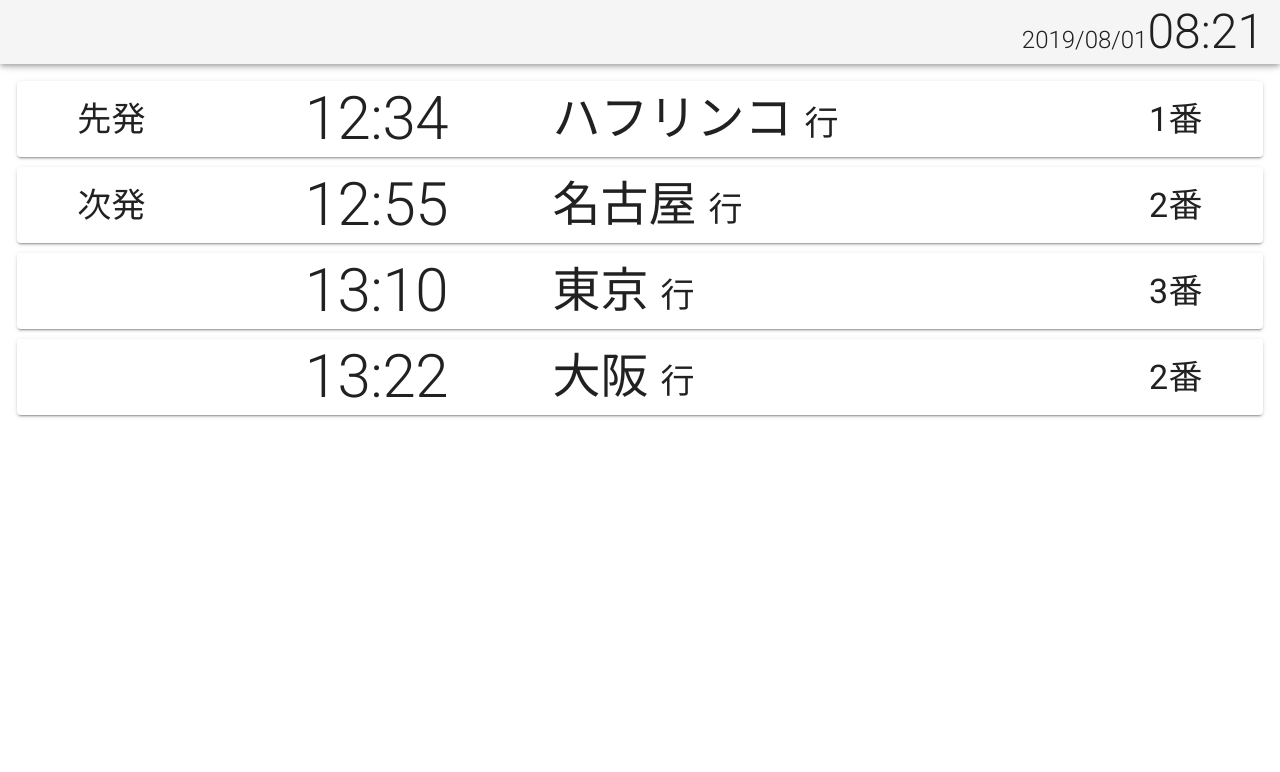
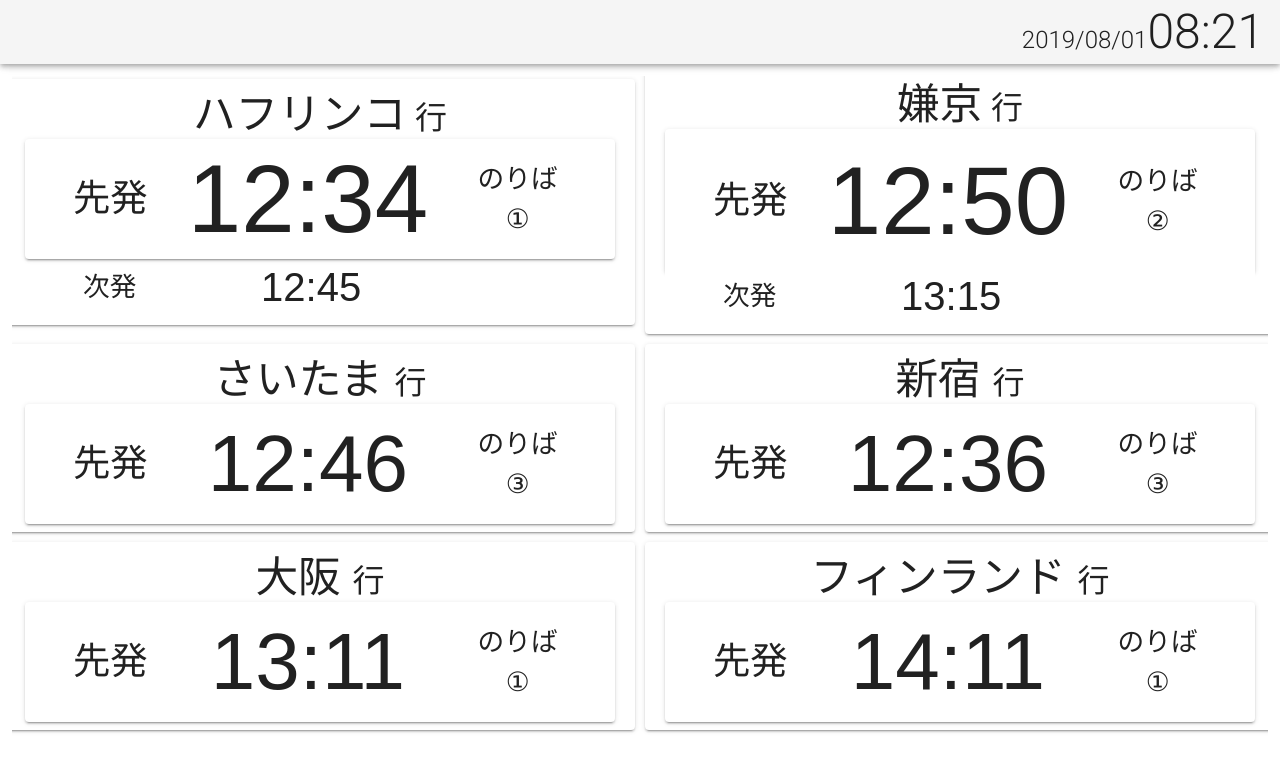
Before and after one commit to fubira/vue-timetable, a Vue app: page / in a window 1280 px wide. Shown: the top 772 px of the page. Built offline with nearby package versions, Linux system fonts and the light colour scheme.

Commit message:
レイアウト調整

```diff
--- a/src/components/HelloWorld.vue
+++ b/src/components/HelloWorld.vue
@@ -1,59 +1,118 @@
 <template>
   <v-container fluid>
-    <v-layout column>
-      <v-card class="item">
-        <v-flex xsl2>
-          <div class="resultContainer">
-            <v-layout align-center justify-space-around row fill-height>
-              <div style="width: 10%" class="display-1">先発</div>
-              <div class="display-3">12:34</div>
-              <div style="width: 40%" class="display-2">ハフリンコ <span class="display-1">行</span></div>
-              <div class="display-1">1番</div>
+    <v-responsive :aspect-ratio="16/9">
+      <v-layout align-center justify-space-around row>
+        <v-flex xs6>
+          <v-card class="item-large">
+            <v-layout align-center justify-center row fill-height>
+              <div class="place">ハフリンコ<span class="postfix"> 行</span></div>
             </v-layout>
-          </div>
+            <v-layout column>
+              <v-card class="timetable first">
+                <v-layout align-center justify-space-between row>
+                  <div class="timetable-title">先発</div>
+                  <div class="timetable-time">12:34</div>
+                  <div class="timetable-station">のりば<br>①</div>
+                </v-layout>
+              </v-card>
+              <v-card class="timetable second" flat>
+                <v-layout align-center justify-space-between row>
+                  <div class="timetable-title">次発</div>
+                  <div class="timetable-time">12:45</div>
+                  <div class="timetable-station"></div>
+                </v-layout>
+              </v-card>
+            </v-layout>
+          </v-card>
         </v-flex>
-      </v-card>
 
-      <v-card class="item">
-        <v-flex xsl2>
-          <div class="resultContainer">
-            <v-layout align-center justify-space-around row fill-height>
-              <div style="width: 10%" class="display-1">次発</div>
-              <div class="display-3">12:55</div>
-              <div style="width: 40%" class="display-2">名古屋 <span class="display-1">行</span></div>
-              <div class="display-1">2番</div>
+        <v-flex xs6>
+          <v-card class="item-large">
+            <v-layout align-center justify-center row fill-height>
+              <div class="place">嫌京<span class="postfix"> 行</span></div>
             </v-layout>
-          </div>
+            <v-card class="timetable first">
+              <v-layout align-center justify-space-between row>
+                <div class="timetable-title">先発</div>
+                <div class="timetable-time">12:50</div>
+                <div class="timetable-station">のりば<br>②</div>
+              </v-layout>
+            </v-card>
+            <v-card class="timetable second" flat>
+              <v-layout align-center justify-space-between row>
+                <div class="timetable-title">次発</div>
+                <div class="timetable-time">13:15</div>
+                <div class="timetable-station"></div>
+              </v-layout>
+            </v-card>
+          </v-card>
         </v-flex>
-      </v-card>
+      </v-layout>
 
-      <v-card class="item">
-        <v-flex xsl2>
-          <div class="resultContainer">
-            <v-layout align-center justify-space-around row fill-height>
-              <div style="width: 10%" class="display-1"></div>
-              <div class="display-3">13:10</div>
-              <div style="width: 40%" class="display-2">東京 <span class="display-1">行</span></div>
-              <div class="display-1">3番</div>
+      <v-layout align-center justify-space-around row>
+        <v-flex xs6>
+          <v-card class="item-small">
+            <v-layout align-center justify-center row fill-height>
+              <div class="place">さいたま <span class="postfix">行</span></div>
             </v-layout>
-          </div>
+            <v-card class="timetable first">
+              <v-layout align-center justify-space-between row>
+                <div class="timetable-title">先発</div>
+                <div class="timetable-time">12:46</div>
+                <div class="timetable-station">のりば<br>③</div>
+              </v-layout>
+            </v-card>
+          </v-card>
         </v-flex>
-      </v-card>
 
-      <v-card class="item">
-        <v-flex xsl2>
-          <div class="resultContainer">
-            <v-layout align-center justify-space-around row fill-height>
-              <div style="width: 10%" class="display-1"></div>
-              <div class="display-3">13:22</div>
-              <div style="width: 40%" class="display-2">大阪 <span class="display-1">行</span></div>
-              <div class="display-1">2番</div>
+        <v-flex xs6>
+          <v-card class="item-small">
+            <v-layout align-center justify-center row fill-height>
+              <div class="place">新宿 <span class="postfix">行</span></div>
             </v-layout>
-          </div>
+            <v-card class="timetable first">
+              <v-layout align-center justify-space-between row>
+                <div class="timetable-title">先発</div>
+                <div class="timetable-time">12:36</div>
+                <div class="timetable-station">のりば<br>③</div>
+              </v-layout>
+            </v-card>
+          </v-card>
         </v-flex>
-      </v-card>
+      </v-layout>
 
-    </v-layout>
+      <v-layout align-center justify-space-around row>
+        <v-flex xs6>
+          <v-card class="item-small">
+            <v-layout align-center justify-center row fill-height>
+              <div class="place">大阪 <span class="postfix">行</span></div>
+            </v-layout>
+            <v-card class="timetable first">
+              <v-layout align-center justify-space-between row>
+                <div class="timetable-title">先発</div>
+                <div class="timetable-time">13:11</div>
+                <div class="timetable-station">のりば<br>①</div>
+              </v-layout>
+            </v-card>
+          </v-card>
+        </v-flex>
+
+        <v-flex xs6>
+          <v-card class="item-small">
+            <v-layout align-center justify-center row fill-height>
+              <div class="place">フィンランド <span class="postfix">行</span></div>
+            </v-layout>
+            <v-card class="timetable first">
+              <v-layout align-center justify-space-between row>
+                <div class="timetable-title">先発</div>
+                <div class="timetable-time">14:11</div>
+                <div class="timetable-station">のりば<br>①</div>
+              </v-layout>
+            </v-card>
+          </v-card>
+        </v-flex>
+      </v-layout>
+    </v-responsive>
   </v-container>
 </template>
 
@@ -65,9 +124,87 @@
 </script>
 
 <style lang="scss">
+.item-large {
+  font-family: Arial, Helvetica, sans-serif;
+  padding: 15px;
+  margin: 5px;
+  height: 40%;
 
-.item {
-  padding: 20px;
+  .place {
+    font-size: 32pt;
+    .postfix {
+      font-size: 24pt;
+    }
+  }
+
+  .timetable {
+    padding: 5px;
+    margin: 5px;
+  }
+
+  .first {
+    text-align: center;
+    padding: 0 60px;
+    .timetable-title {
+      font-size: 28pt;
+    }
+    .timetable-time {
+      font-size: 72pt;
+    }
+    .timetable-station {
+      width: 20%;
+      font-size: 20pt;
+    }
+  }
+
+  .second {
+    text-align: center;
+    padding: 0 70px;
+    .timetable-title {
+      font-size: 20pt;
+    }
+    .timetable-time {
+      font-size: 30pt;
+    }
+    .timetable-station {
+      width: 15%;
+      font-size: 16pt;
+    }
+  }
+}
+
+.item-small {
+  font-family: Arial, Helvetica, sans-serif;
+  padding: 15px;
   margin: 5px;
+  height: 40%;
+
+  .place {
+    font-size: 32pt;
+    .postfix {
+      font-size: 24pt;
+    }
+  }
+
+  .timetable {
+    padding: 5px;
+    margin: 5px;
+  }
+
+  .first {
+    text-align: center;
+    padding: 0 60px;
+    .timetable-title {
+      font-size: 28pt;
+    }
+    .timetable-time {
+      font-size: 60pt;
+    }
+    .timetable-station {
+      width: 20%;
+      font-size: 20pt;
+    }
+  }
 }
+
 </style>
```
